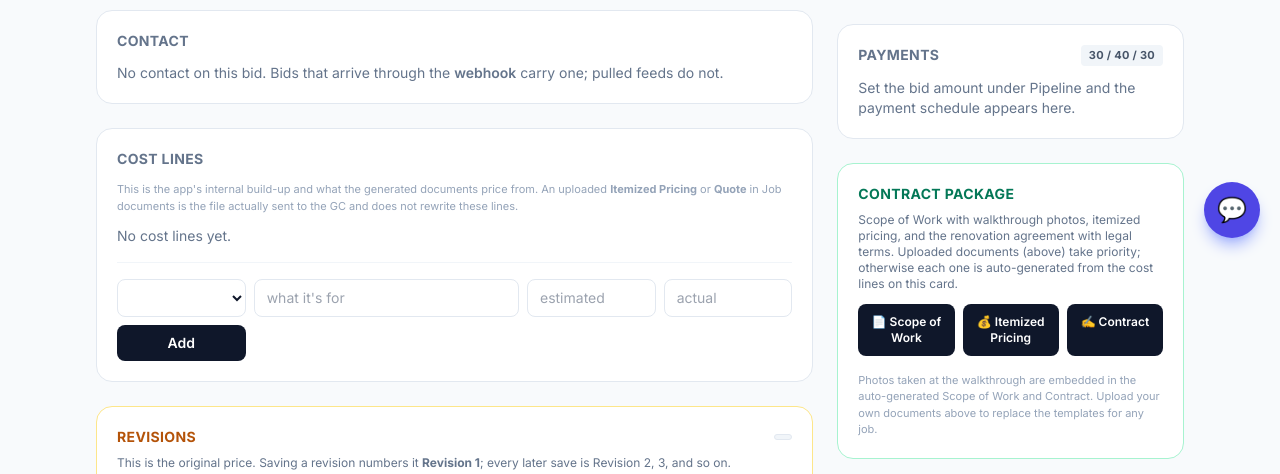
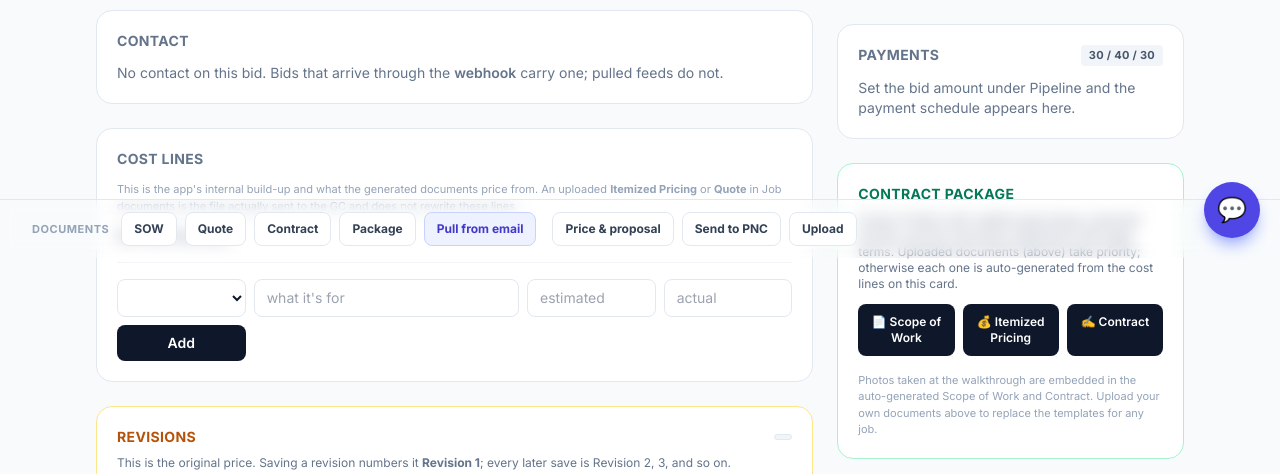
Before and after one commit to get-them666/bizstack-construction, a Python web app: template templates/construction/bid_detail.html in a window 1280 px wide. Shown: the part 542-1016 px from the top of the page. Run offline with Jinja, Linux system fonts and the light colour scheme; the template is opened without the code that fills it, so the values that code supplies are empty.

Commit message:
Bid card: one pinned action bar instead of scattered buttons
SOW, Quote, Contract and Package were in the Contract package block, the pull
was under Job documents, and the proposal and PNC send were two cards away --
so the card needed scrolling to do anything. A pinned bar at the bottom now
carries every primary action: the four documents, Pull from email, Price &
proposal, Send to PNC and Upload.

No new behaviour: each item points at the route or anchor that already existed.

```diff
--- a/templates/construction/bid_detail.html
+++ b/templates/construction/bid_detail.html
@@ -550,7 +550,7 @@
 
       {# ── Send the package to PNC / Bill.com ────────────── #}
       <section class="bg-white rounded-2xl border border-emerald-200 p-5">
-        <h2 class="text-sm font-bold uppercase tracking-wide text-emerald-700 mb-2">Send to PNC</h2>
+        <h2 class="text-sm font-bold uppercase tracking-wide text-emerald-700 mb-2" id="pnc">Send to PNC</h2>
         <p class="text-xs text-slate-500 mb-3">Emails the Scope of Work, itemized pricing and contract for <b>{{ b.name }}</b> to your PNC / Bill.com document inbox. Uploaded documents are used where you have them; otherwise the generated PDFs.</p>
         {% if pnc_docs_email %}
         <form method="post" action="/api/bids/{{ b.id }}/send-documents"
@@ -808,7 +808,7 @@
       </script>
 
       <section class="bg-white rounded-2xl border border-emerald-200 p-5">
-        <h2 class="text-sm font-bold uppercase tracking-wide text-emerald-700 mb-2">Bid This Job</h2>
+        <h2 class="text-sm font-bold uppercase tracking-wide text-emerald-700 mb-2" id="bid-job">Bid This Job</h2>
         <p class="text-xs text-slate-500 mb-3">Price it, apply markup, generate a proposal PDF, and email the GC.</p>
         <a href="/bids/{{ b.id }}/package.pdf" target="_blank" rel="noopener"
            class="block w-full text-center text-sm font-semibold px-4 py-2.5 bg-slate-900 text-white rounded-lg hover:bg-slate-700 mb-3">
@@ -832,7 +832,7 @@
       </section>
 
       <section class="bg-white rounded-2xl border border-slate-200 p-5">
-        <h2 class="text-sm font-bold uppercase tracking-wide text-slate-500 mb-3">Job documents</h2>
+        <h2 class="text-sm font-bold uppercase tracking-wide text-slate-500 mb-3" id="job-docs">Job documents</h2>
         <p class="text-xs text-slate-500 mb-3">Upload the SOW, quote, itemized pricing, plans, and contract for this job. Uploaded documents are linked here and used in place of the auto-generated templates. A revision becomes the one in use; superseding the old one keeps it listed as history without changing the package.</p>
 
         {% if pulled != '' %}
@@ -951,4 +951,23 @@
     </div>
   </div>
 </div>
+{# ── One action bar, pinned, so the card is usable without scrolling the
+   whole page. Every action here already existed somewhere above; this is the
+   shortcut, not a second implementation. #}
+<div class="sticky bottom-0 z-40 -mx-4 sm:-mx-6 lg:-mx-8 px-4 sm:px-6 lg:px-8 py-3 bg-white/95 backdrop-blur border-t border-slate-200 shadow-[0_-8px_24px_-16px_rgba(15,23,42,0.35)]">
+  <div class="max-w-7xl mx-auto flex flex-wrap items-center gap-2">
+    <span class="text-[11px] font-bold uppercase tracking-wider text-slate-400 mr-1">Documents</span>
+    <a href="/bids/{{ b.id }}/sow.pdf" target="_blank" rel="noopener" class="px-3 py-2 text-xs font-bold text-slate-700 bg-white border border-slate-200 hover:border-indigo-300 rounded-lg">SOW</a>
+    <a href="/bids/{{ b.id }}/itemized.pdf" target="_blank" rel="noopener" class="px-3 py-2 text-xs font-bold text-slate-700 bg-white border border-slate-200 hover:border-indigo-300 rounded-lg">Quote</a>
+    <a href="/bids/{{ b.id }}/contract.pdf" target="_blank" rel="noopener" class="px-3 py-2 text-xs font-bold text-slate-700 bg-white border border-slate-200 hover:border-indigo-300 rounded-lg">Contract</a>
+    <a href="/bids/{{ b.id }}/package.pdf" target="_blank" rel="noopener" class="px-3 py-2 text-xs font-bold text-slate-700 bg-white border border-slate-200 hover:border-indigo-300 rounded-lg">Package</a>
+    <form method="post" action="/api/bids/{{ b.id }}/documents/from-email" class="inline">
+      <button type="submit" class="px-3 py-2 text-xs font-bold text-indigo-700 bg-indigo-50 border border-indigo-200 hover:bg-indigo-100 rounded-lg">Pull from email</button>
+    </form>
+    <span class="hidden sm:block w-px h-6 bg-slate-200 mx-1"></span>
+    <a href="#bid-job" class="px-3 py-2 text-xs font-bold text-slate-700 bg-white border border-slate-200 hover:border-indigo-300 rounded-lg">Price &amp; proposal</a>
+    <a href="#pnc" class="px-3 py-2 text-xs font-bold text-slate-700 bg-white border border-slate-200 hover:border-indigo-300 rounded-lg">Send to PNC</a>
+    <a href="#job-docs" class="px-3 py-2 text-xs font-bold text-slate-700 bg-white border border-slate-200 hover:border-indigo-300 rounded-lg">Upload</a>
+  </div>
+</div>
 {% endblock %}
```
